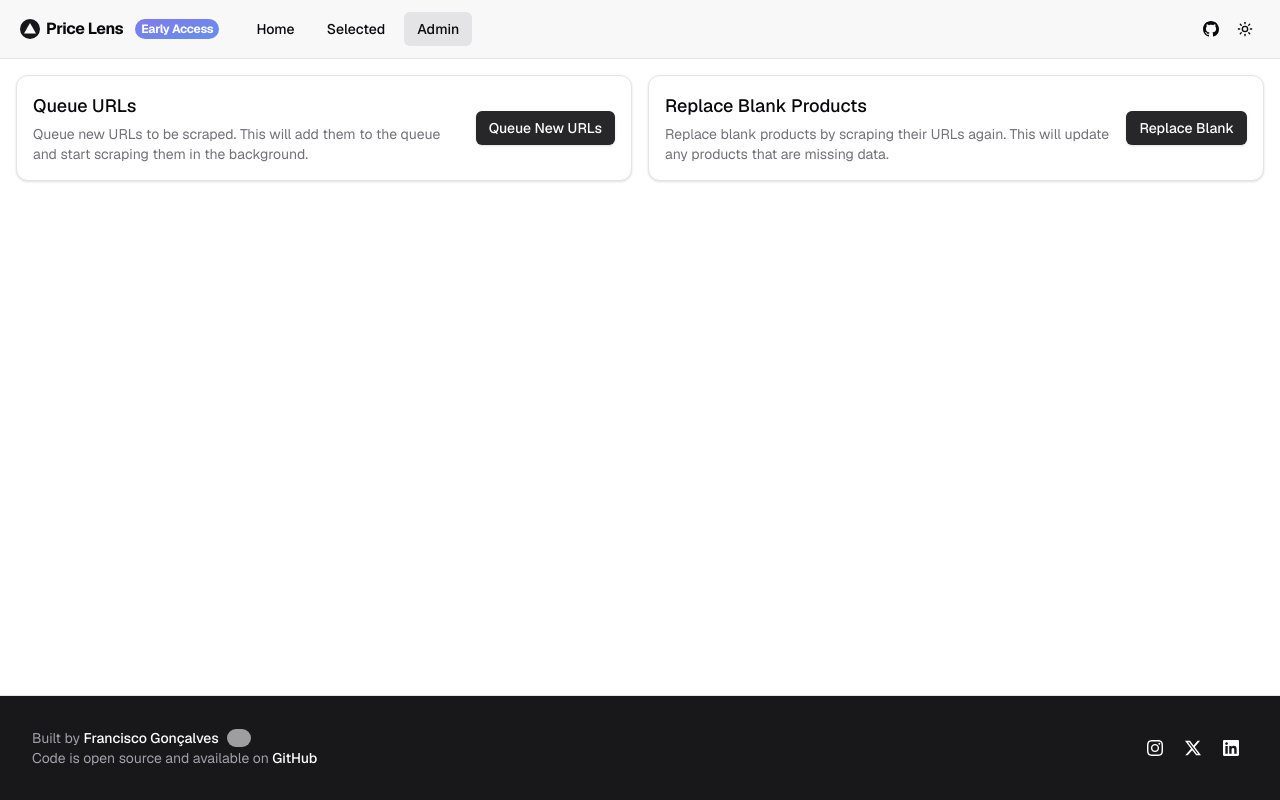
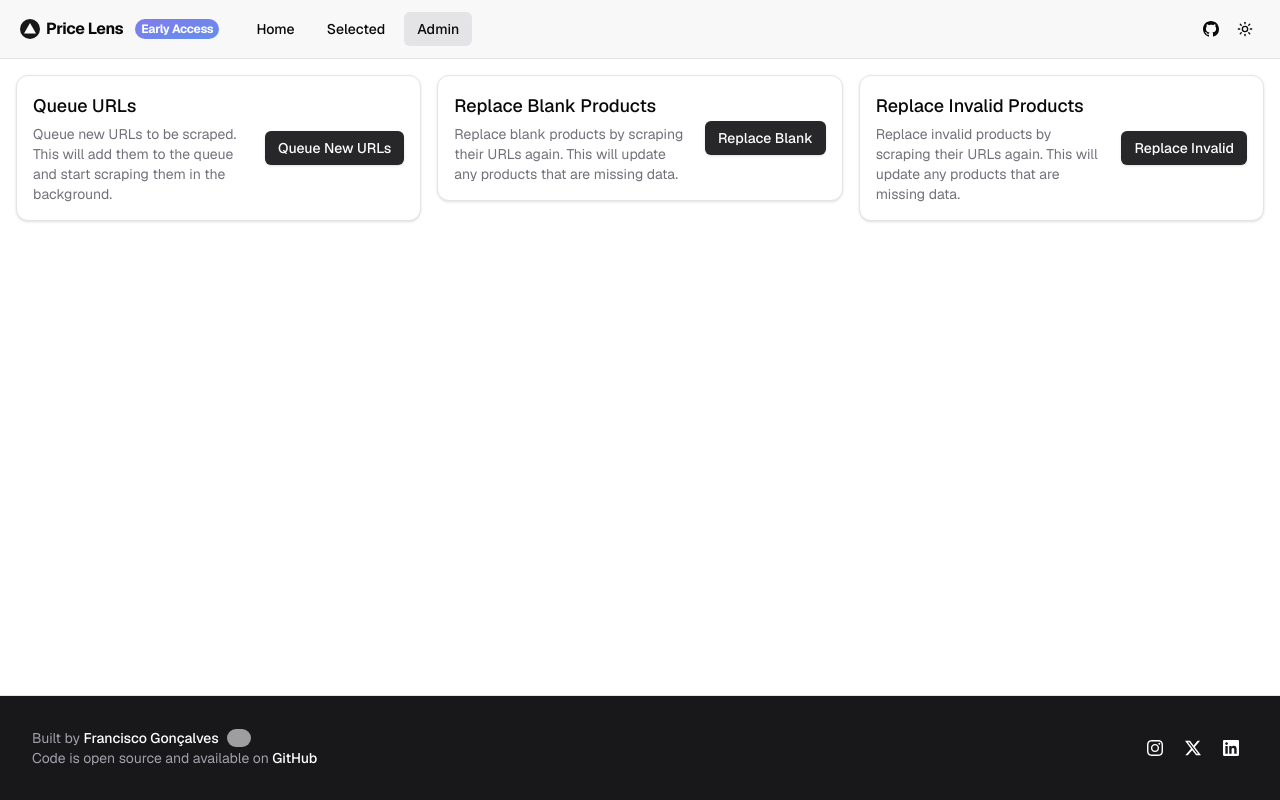
Before and after one commit to kiko-g/price-lens, a Next.js app: page /admin in a window 1280 px wide. Built offline with nearby package versions, Linux system fonts and the light colour scheme; grey boxes are pictures that could not be loaded.

Commit message:
admin actions

```diff
--- /dev/null
+++ b/src/app/api/products/replace/invalid/route.ts
@@ -0,0 +1,64 @@
+import { NextRequest, NextResponse } from "next/server"
+
+import { scrapeAndReplaceProduct } from "@/lib/scraper"
+import { productQueries } from "@/lib/db/queries/products"
+
+export async function GET(req: NextRequest) {
+  try {
+    const { data, error } = await productQueries.getInvalid()
+
+    if (error) {
+      console.error("Error fetching uncharted products:", error)
+      return NextResponse.json({ error: "Error fetching uncharted products" }, { status: 500 })
+    }
+
+    if (!data) {
+      console.error("No uncharted products found")
+      return NextResponse.json({ error: "No uncharted products found" }, { status: 404 })
+    }
+
+    const urls = data?.map((product) => product.url)
+
+    if (!urls) {
+      console.error("No urls found")
+      return NextResponse.json({ error: "No urls found" }, { status: 404 })
+    }
+
+    const start = new Date()
+    console.debug("Starting to process", urls.length, "urls", start.toISOString())
+
+    const BATCH_SIZE = 5
+    for (let i = 0; i < urls.length; i += BATCH_SIZE) {
+      const batch = urls.slice(i, i + BATCH_SIZE)
+      const now = new Date()
+      const timeTakenSoFar = `${Math.floor((now.getTime() - start.getTime()) / 60000)}m ${Math.floor(((now.getTime() - start.getTime()) % 60000) / 1000)}s`
+      console.debug(
+        `Processing batch ${Math.floor(i / BATCH_SIZE) + 1}/${Math.ceil(urls.length / BATCH_SIZE)}`,
+        now.toISOString(),
+        `(${timeTakenSoFar} so far)`,
+      )
+
+      await Promise.all(
+        batch.map((url, batchIndex) => {
+          console.debug(`[${i + batchIndex + 1}/${urls.length}] Processing ${url}`)
+          return scrapeAndReplaceProduct(url)
+        }),
+      )
+    }
+
+    const end = new Date()
+    console.debug("Done", end.toISOString())
+    console.debug(
+      "Time taken:",
+      `${Math.floor((end.getTime() - start.getTime()) / 60000)}m ${Math.floor(((end.getTime() - start.getTime()) % 60000) / 1000)}s`,
+    )
+
+    return NextResponse.json({ message: `Processed ${urls.length} blank urls` }, { status: 200 })
+  } catch (error) {
+    console.error("Unexpected error:", error)
+    return NextResponse.json(
+      { error: "Internal server error", details: error instanceof Error ? error.message : "Unknown error" },
+      { status: 500 },
+    )
+  }
+}
--- a/src/components/admin/AdminActions.tsx
+++ b/src/components/admin/AdminActions.tsx
@@ -3,12 +3,15 @@
 import axios from "axios"
 import { Button } from "@/components/ui/button"
 import { Card } from "@/components/ui/card"
+import { useState } from "react"
+import { Loader2Icon } from "lucide-react"
 
 export function AdminActions() {
   return (
-    <div className="grid h-fit w-full grid-cols-1 gap-4 p-4 md:grid-cols-2">
+    <div className="grid h-fit w-full grid-cols-1 gap-4 p-4 md:grid-cols-3">
       <QueueUrlsCard />
       <ReplaceBlankCard />
+      <ReplaceInvalidCard />
     </div>
   )
 }
@@ -42,9 +45,18 @@ export function QueueUrlsCard() {
 
 export function ReplaceBlankCard() {
   const replaceBlank = async () => {
-    const { data } = await axios.get("/api/products/replace/blank")
-    console.log(data)
+    setIsLoading(true)
+    try {
+      const { data } = await axios.get("/api/products/replace/blank")
+      console.debug(data)
+    } catch (error) {
+      console.error("Error replacing blank products:", error)
+    } finally {
+      setIsLoading(false)
+    }
   }
+
+  const [isLoading, setIsLoading] = useState(false)
 
   return (
     <AdminActionCard>
@@ -55,10 +67,44 @@ export function ReplaceBlankCard() {
             Replace blank products by scraping their URLs again. This will update any products that are missing data.
           </p>
         </div>
-        <Button className="h-fit" onClick={replaceBlank}>
+        <Button className="h-fit" onClick={replaceBlank} disabled={isLoading}>
+          {isLoading ? <Loader2Icon className="h-4 w-4 animate-spin" /> : null}
           Replace Blank
         </Button>
       </div>
     </AdminActionCard>
   )
 }
+
+export function ReplaceInvalidCard() {
+  const replaceInvalid = async () => {
+    setIsLoading(true)
+    try {
+      const { data } = await axios.get("/api/products/replace/invalid")
+      console.debug(data)
+    } catch (error) {
+      console.error("Error replacing invalid products:", error)
+    } finally {
+      setIsLoading(false)
+    }
+  }
+
+  const [isLoading, setIsLoading] = useState(false)
+
+  return (
+    <AdminActionCard>
+      <div className="flex items-center gap-4">
+        <div className="flex flex-1 flex-col gap-1">
+          <h3 className="text-lg font-medium">Replace Invalid Products</h3>
+          <p className="text-sm text-muted-foreground">
+            Replace invalid products by scraping their URLs again. This will update any products that are missing data.
+          </p>
+        </div>
+        <Button className="h-fit" onClick={replaceInvalid} disabled={isLoading}>
+          {isLoading ? <Loader2Icon className="h-4 w-4 animate-spin" /> : null}
+          Replace Invalid
+        </Button>
+      </div>
+    </AdminActionCard>
+  )
+}
```
